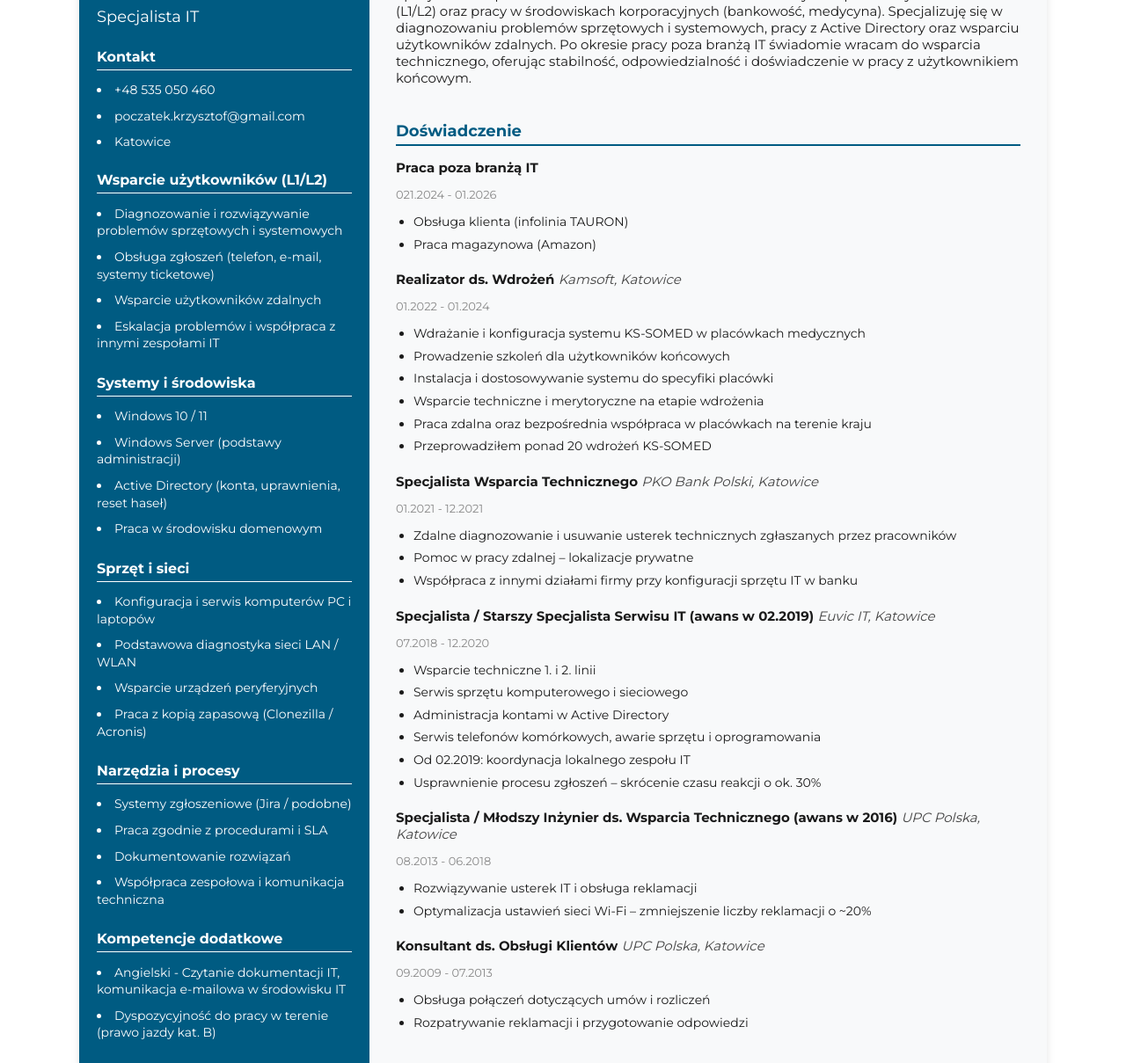
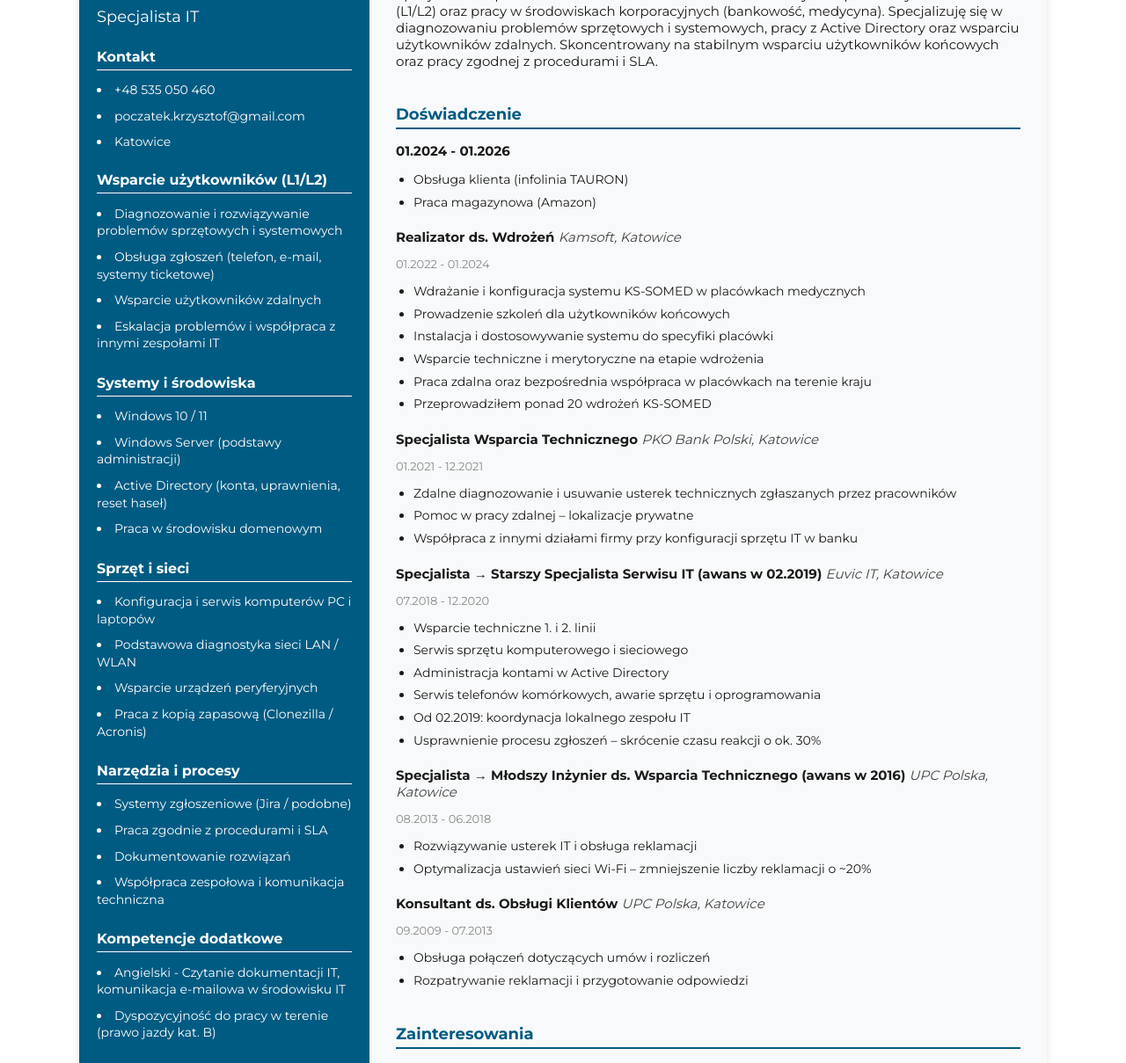
Before and after one commit to TwojaStronaWWW/Moje-CV, a plain HTML site: page index.html in a window 1280 px wide. Shown: the part 81-1290 px from the top of the page at 88% size. Drawn offline with Linux system fonts and the light colour scheme.

Commit message:
modyfikacja ostatniego stanowiska

```diff
--- a/index.html
+++ b/index.html
@@ -89,11 +89,7 @@
     <div class="right-side">
       <section class="bio">
         <p class="bio-about animated fadeIn">
-          Specjalista IT z ponad 10-letnim doświadczeniem w technicznym wsparciu użytkowników (L1/L2) oraz pracy w
-          środowiskach korporacyjnych (bankowość, medycyna). Specjalizuję się w diagnozowaniu problemów sprzętowych i
-          systemowych, pracy z Active Directory oraz wsparciu użytkowników zdalnych. Po okresie pracy poza branżą IT
-          świadomie wracam do wsparcia technicznego, oferując stabilność, odpowiedzialność i doświadczenie w pracy z
-          użytkownikiem końcowym.
+        Specjalista IT z ponad 10-letnim doświadczeniem w technicznym wsparciu użytkowników (L1/L2) oraz pracy w środowiskach korporacyjnych (bankowość, medycyna). Specjalizuję się w diagnozowaniu problemów sprzętowych i systemowych, pracy z Active Directory oraz wsparciu użytkowników zdalnych. Skoncentrowany na stabilnym wsparciu użytkowników końcowych oraz pracy zgodnej z procedurami i SLA.
         </p>
       </section>
 
@@ -101,9 +97,8 @@
         <h2 class="jobs-title animated fadeInUp">Doświadczenie</h2>
 
         <h3 class="jobs-occupation animated fadeIn">
-          Praca poza branżą IT <span class="accent"></span>
+          01.2024 - 01.2026 <span class="accent"></span>
         </h3>
-        <p class="jobs-time">021.2024 - 01.2026</p>
         <ul class="experience">
           <li class="experience-item">
             Obsługa klienta (infolinia TAURON)
@@ -159,7 +154,7 @@
         </ul>
 
         <h3 class="jobs-occupation animated fadeIn">
-          Specjalista / Starszy Specjalista Serwisu IT (awans w 02.2019)
+          Specjalista → Starszy Specjalista Serwisu IT (awans w 02.2019)
           <span class="accent">Euvic IT, Katowice</span>
         </h3>
         <p class="jobs-time">07.2018 - 12.2020</p>
@@ -183,7 +178,7 @@
         </ul>
 
         <h3 class="jobs-occupation animated fadeIn">
-          Specjalista / Młodszy Inżynier ds. Wsparcia Technicznego (awans w
+          Specjalista → Młodszy Inżynier ds. Wsparcia Technicznego (awans w
           2016) <span class="accent">UPC Polska, Katowice</span>
         </h3>
         <p class="jobs-time">08.2013 - 06.2018</p>
```
